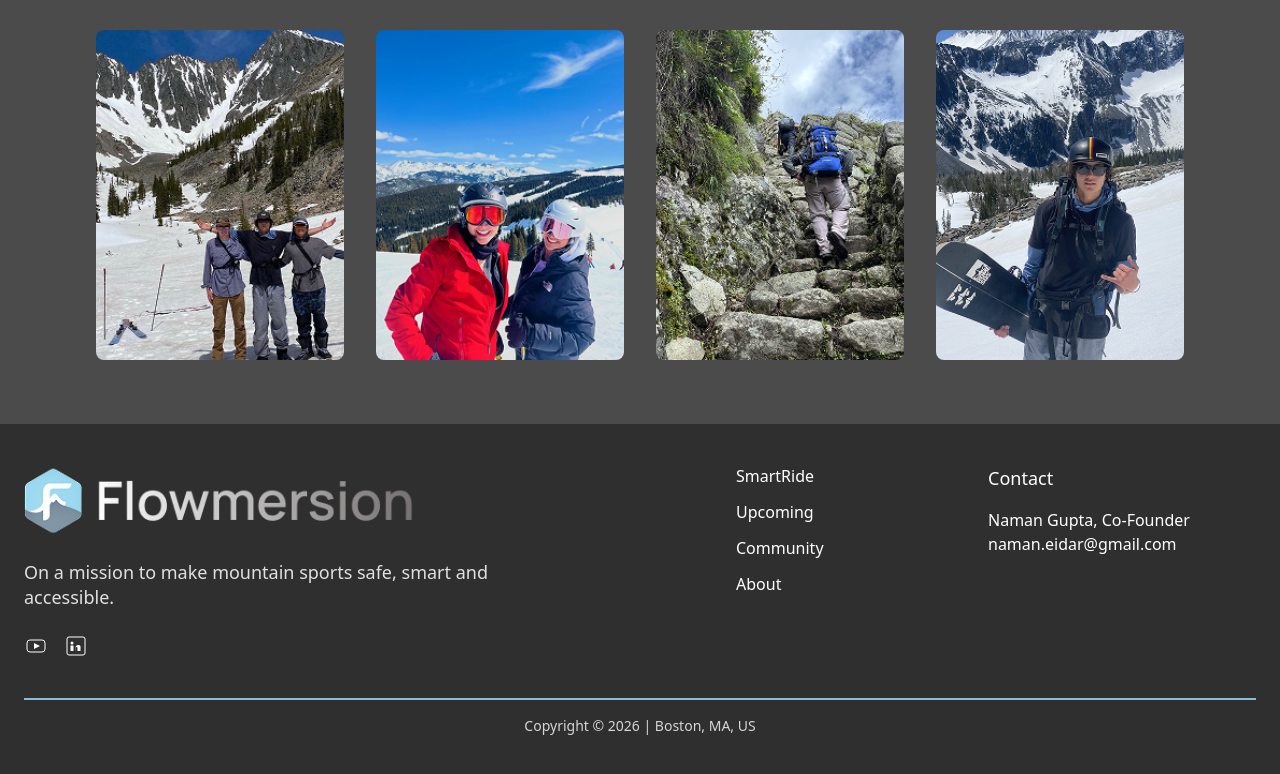
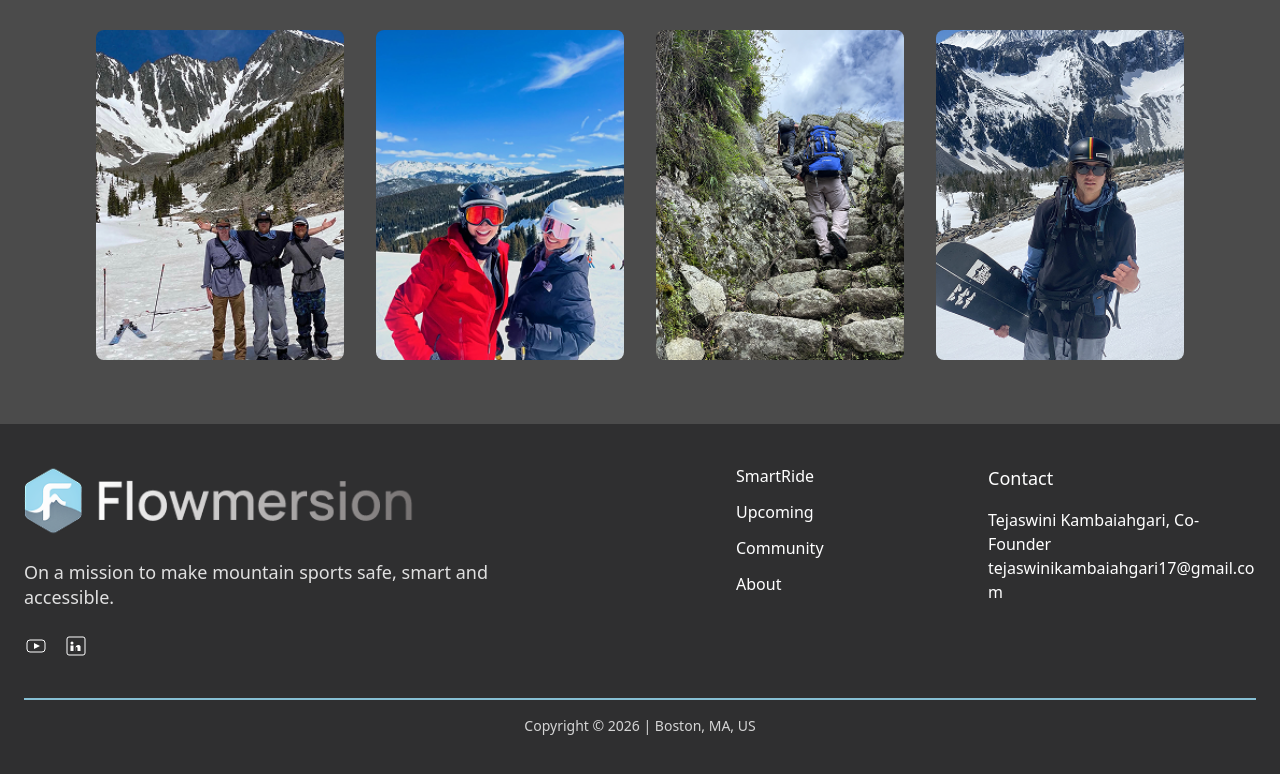
Before and after one commit to tejaswinikambaiahgari/baseline-tech-website, a Next.js app in the folder frontend/: page /community in a window 1280 px wide. Shown: the part 1309-2083 px from the top of the page. Built offline with nearby package versions, Linux system fonts and the light colour scheme; no server answers; a web font is replaced by a local one.

Commit message:
Update contact info to Tejaswini Kambaiahgari in Footer.tsx

```diff
--- a/frontend/components/Footer.tsx
+++ b/frontend/components/Footer.tsx
@@ -83,12 +83,12 @@ export default function Footer() {
           <div>
             <h3 className="mb-4 text-lg font-medium text-white">Contact</h3>
             <div className="space-y-1">
-              <p className="text-white">Naman Gupta, Co-Founder</p>
+              <p className="text-white">Tejaswini Kambaiahgari, Co-Founder</p>
               <a
-                href="mailto:naman.eidar@gmail.com"
+                href="mailto:tejaswinikambaiahgari17@gmail.com"
                 className="text-white hover:text-white/80 visited:text-white active:text-white break-all"
               >
-                naman.eidar@gmail.com
+                tejaswinikambaiahgari17@gmail.com
               </a>
             </div>
           </div>
```
